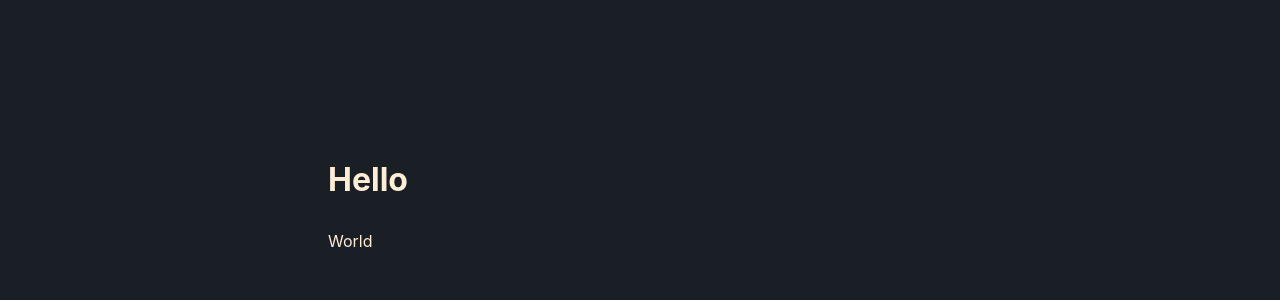
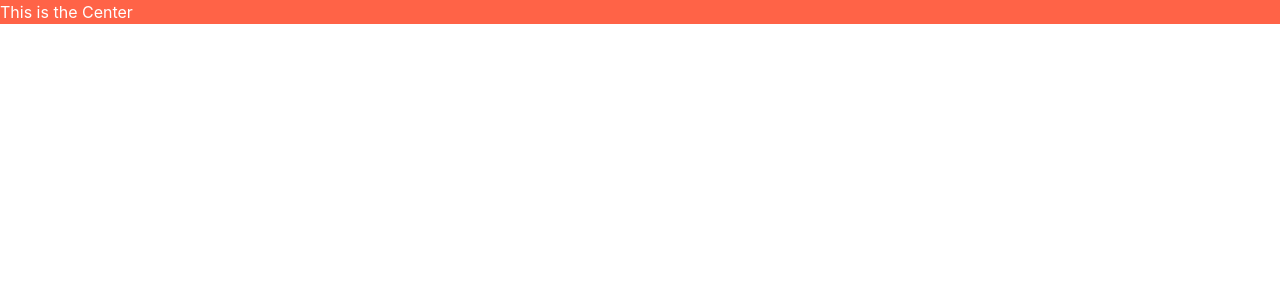
Before and after one commit to jasontcrabtree/visit-again, a Next.js app: page / in a window 1280 px wide. Shown: the top 300 px of the page. Built offline with nearby package versions, Linux system fonts and the light colour scheme.

Commit message:
add chakra ui

```diff
--- a/package.json
+++ b/package.json
@@ -17,6 +17,10 @@
     }
   },
   "dependencies": {
+    "@chakra-ui/react": "^1.3.3",
+    "@emotion/react": "^11.1.5",
+    "@emotion/styled": "^11.1.5",
+    "framer-motion": "^3.10.0",
     "next": "10.0.7",
     "react": "17.0.1",
     "react-dom": "17.0.1"
--- a/pages/_app.js
+++ b/pages/_app.js
@@ -1,7 +1,13 @@
-import '../styles/globals.css';
+import { ChakraProvider, CSSReset, theme } from '@chakra-ui/react';
+// import '../styles/globals.css';
 
 function MyApp({ Component, pageProps }) {
-  return <Component {...pageProps} />;
+  return (
+    <ChakraProvider theme={theme}>
+      <CSSReset />
+      <Component {...pageProps} />
+    </ChakraProvider>
+  );
 }
 
 export default MyApp;
--- a/pages/index.js
+++ b/pages/index.js
@@ -1,12 +1,12 @@
+import { Box, Center } from '@chakra-ui/react';
 import React from 'react';
 
 export default function Home(props) {
   console.log(props);
 
   return (
-    <>
-      <h1>Hello</h1>
-      <p>World</p>
-    </>
+    <Box bg="tomato" h="100%" color="white">
+      <h1>This is the Center</h1>
+    </Box>
   );
 }
```
